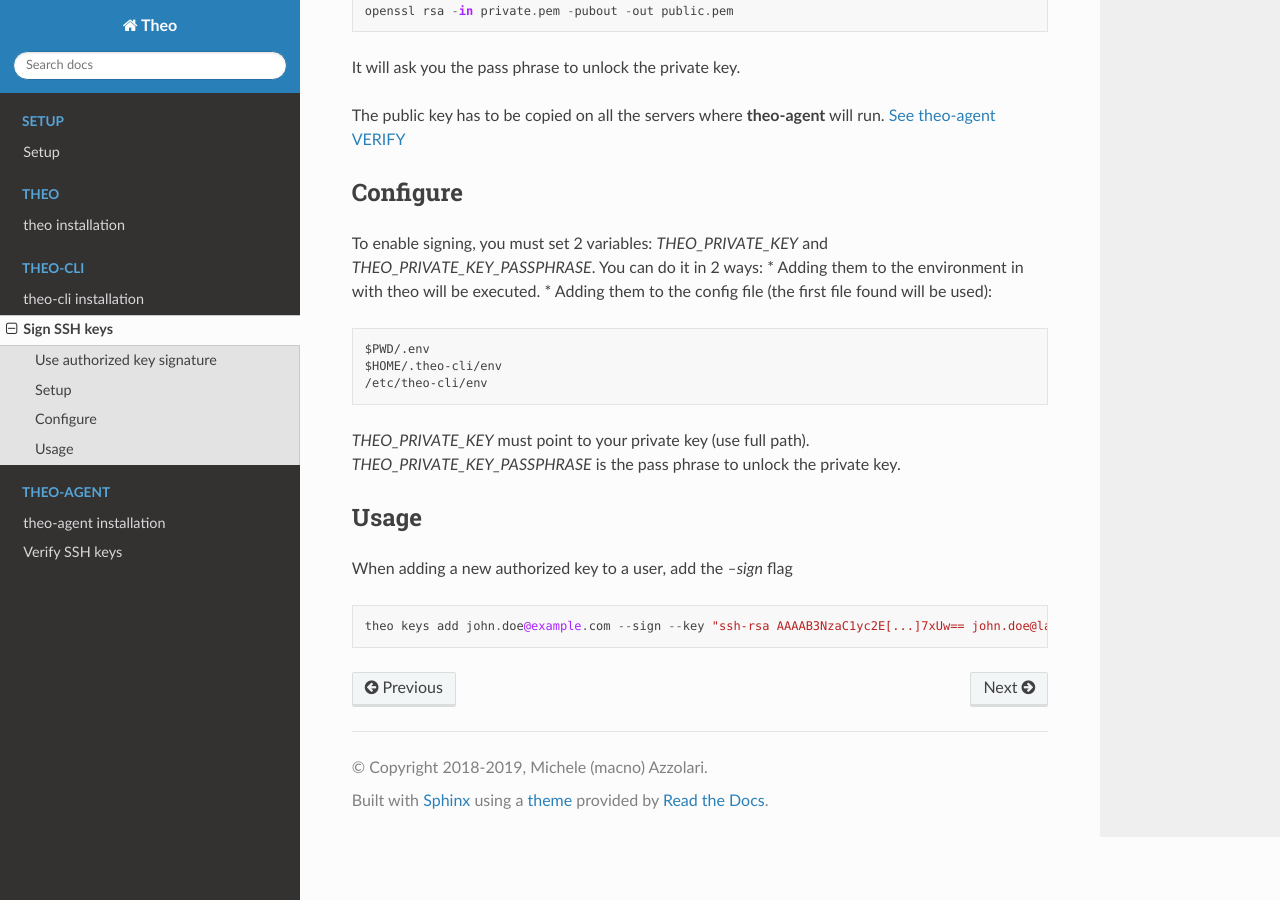
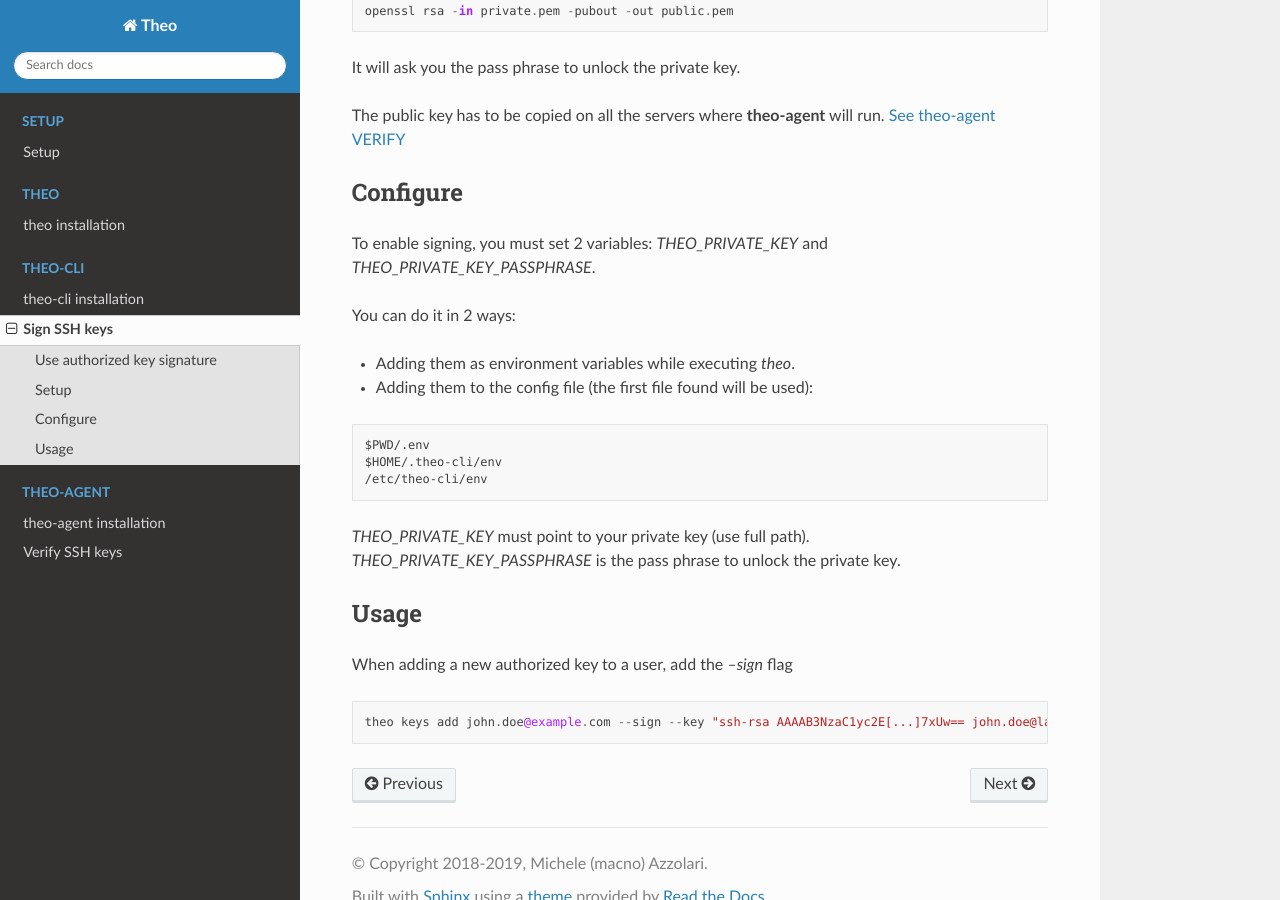
Before and after one commit to theoapp/theo-docs, a Sphinx documentation site: the page built from docs/theo-cli/signed_keys.rst, in a window 1280 px wide and 900 px high, scrolled down 590 px. Built offline with Sphinx 7.4.7 and the Read the Docs theme 2.0.0, drawn with Linux system fonts in a browser that asks for light colours.

Commit message:
theo-cli: fix layout

```diff
--- a/docs/theo-cli/signed_keys.rst
+++ b/docs/theo-cli/signed_keys.rst
@@ -36,8 +36,10 @@
 ---------
 
 To enable signing, you must set 2 variables: `THEO_PRIVATE_KEY` and `THEO_PRIVATE_KEY_PASSPHRASE`.
+
 You can do it in 2 ways:
-* Adding them to the environment in with theo will be executed.
+
+* Adding them as environment variables while executing `theo`.
 * Adding them to the config file (the first file found will be used):
 
 ::
```
